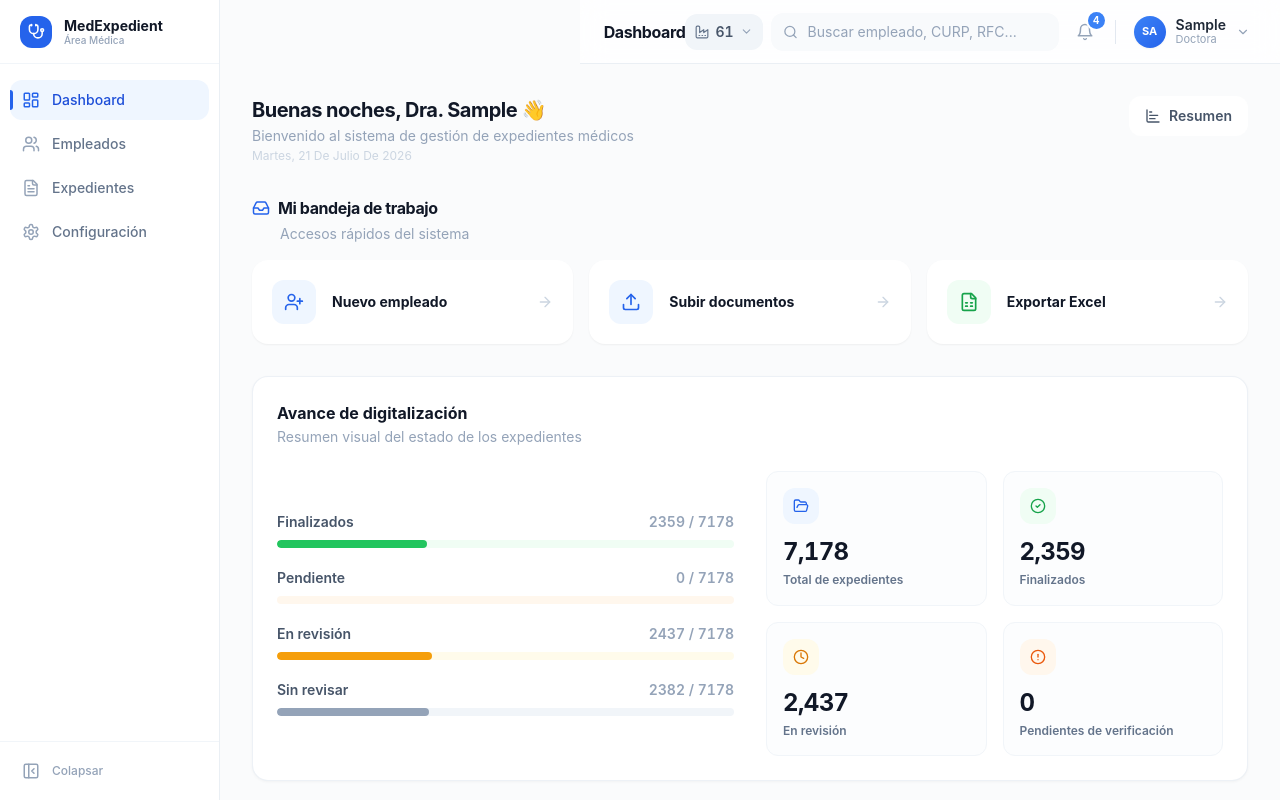
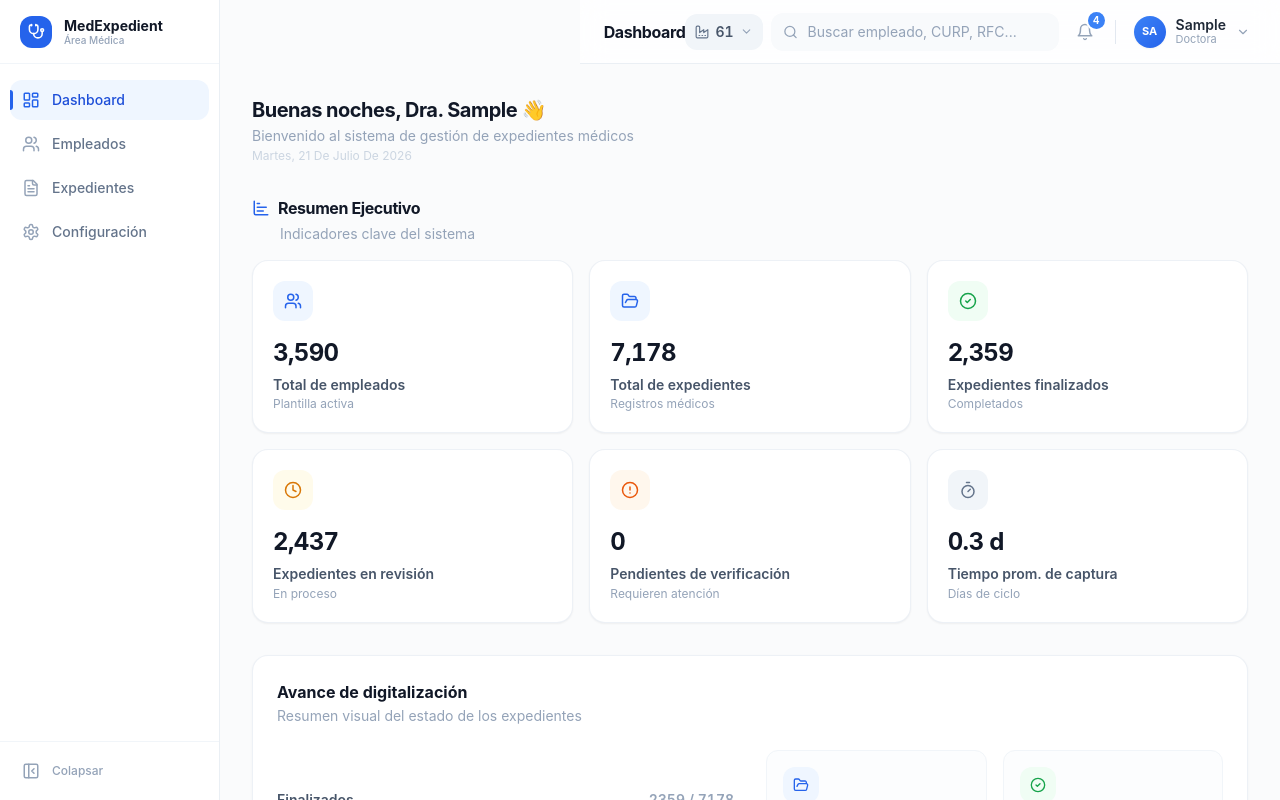
Before and after one commit to isabellaaaaaaaaaaaaa/Expedientes-Elextronicos, a React (Vite) app: page / in a window 1280 px wide. Both pictures are taken after typing "Sample", "Sample123" into the empty fields and a click on the button "Iniciar Sesión". Shown: the top 800 px of the page. Built offline with nearby package versions, Linux system fonts and the light colour scheme.

Commit message:
Remove quick access, show executive summary

```diff
--- a/src/views/Dashboard.tsx
+++ b/src/views/Dashboard.tsx
@@ -1,13 +1,10 @@
 import { useState, useMemo } from 'react';
-import { FolderOpen, CircleCheck as CheckCircle2, Clock, CircleAlert as AlertCircle, ArrowRight, User, FileText, UserPlus, FileSpreadsheet, Search, Activity, Inbox, ChartBar as BarChart3, Users, Timer, Upload, X } from 'lucide-react';
+import { FolderOpen, CircleCheck as CheckCircle2, Clock, CircleAlert as AlertCircle, ArrowRight, User, FileText, Search, Activity, ChartBar as BarChart3, Users, Timer, X } from 'lucide-react';
 import { employees, expedients, documents } from '../data/mockData';
 import type { NavigationPage, AuthUser, Planta, ExpedientListFilter, UserRole } from '../types';
 import { EmployeeTable, avatarColors, getInitials } from '../components/employee/EmployeeTable';
 import { EmptyState } from '../components/ui/empty-state';
 import { getAllBitacora } from '../lib/auditLog';
-import {
-  Sheet, SheetContent, SheetHeader, SheetTitle, SheetDescription,
-} from '../components/ui/sheet';
 import { toast } from 'sonner';
 
 interface DashboardProps {
@@ -20,8 +17,6 @@ interface DashboardProps {
 export default function Dashboard({ user, planta: _planta, onNavigate }: DashboardProps) {
   void _planta;
   const [search, setSearch] = useState('');
-  const [summaryOpen, setSummaryOpen] = useState(false);
-
   // planta is UI context only; all data shown until persistence-based filtering exists
   const plantaEmployees = useMemo(() => employees, [employees]);
   const allItems = useMemo(() => expedients, [expedients]);
@@ -86,13 +81,6 @@ export default function Dashboard({ user, planta: _planta, onNavigate }: Dashboa
       { label: 'Tiempo prom. de captura',       value: `${tiempoPromedio} d`,              icon: Timer,             accent: 'slate',  hint: 'Días de ciclo' },
     ];
   }, []);
-
-  // Mi bandeja de trabajo — accesos rápidos del sistema
-  const bandejaItems = [
-    { label: 'Nuevo empleado',  icon: UserPlus,        accent: 'blue',  onClick: () => onNavigate('new-employee') },
-    { label: 'Subir documentos', icon: Upload,          accent: 'blue',  onClick: () => onNavigate('documents') },
-    { label: 'Exportar Excel',   icon: FileSpreadsheet, accent: 'green', onClick: () => onNavigate('employees') },
-  ];
 
   const filtered = !search.trim() ? [] : plantaEmployees.filter(emp => {
     const q = search.toLowerCase();
@@ -227,7 +215,6 @@ export default function Dashboard({ user, planta: _planta, onNavigate }: Dashboa
   return (
     <div className="space-y-8">
       {/* Greeting + Resumen button */}
-      <div className="flex items-start justify-between gap-4">
       <div>
         <h2 className="text-xl font-bold text-gray-900">
           {greeting()}, {roleHonorific(user.role)} {user.username} <span className="inline-block">👋</span>
@@ -237,23 +224,15 @@ export default function Dashboard({ user, planta: _planta, onNavigate }: Dashboa
           {new Date().toLocaleDateString('es-MX', { weekday: 'long', day: 'numeric', month: 'long', year: 'numeric' })}
         </p>
       </div>
-        <button
-          onClick={() => setSummaryOpen(true)}
-          className="flex items-center gap-2 px-4 py-2.5 rounded-xl border border-slate-200 bg-white text-sm font-semibold text-slate-600 hover:border-blue-200 hover:text-blue-600 hover:shadow-sm transition-all flex-shrink-0"
-        >
-          <BarChart3 size={16} />
-          Resumen
-        </button>
+
+      {/* Resumen Ejecutivo — KPIs prominentes */}
+      <div>
+        <div className="flex items-center gap-2 mb-1">
+          <BarChart3 size={18} className="text-blue-600" />
+          <h3 className="text-base font-bold text-gray-900">Resumen Ejecutivo</h3>
         </div>
-
-      {/* Resumen drawer */}
-      <Sheet open={summaryOpen} onOpenChange={setSummaryOpen}>
-        <SheetContent side="right" className="w-full sm:max-w-md overflow-y-auto">
-          <SheetHeader className="mb-6">
-            <SheetTitle className="text-lg font-bold text-gray-900">Resumen</SheetTitle>
-            <SheetDescription className="text-sm text-slate-400">Indicadores clave</SheetDescription>
-          </SheetHeader>
-          <div className="grid grid-cols-2 gap-4">
+        <p className="text-sm text-slate-400 mb-4 ml-7">Indicadores clave del sistema</p>
+        <div className="grid grid-cols-2 lg:grid-cols-3 gap-4">
           {executiveSummary.map(({ label, value, icon: Icon, accent, hint }) => {
             const a = accentMap[accent];
             return (
@@ -268,34 +247,6 @@ export default function Dashboard({ user, planta: _planta, onNavigate }: Dashboa
                 <p className="text-sm font-semibold text-slate-600 mt-1.5 leading-snug">{label}</p>
                 <p className="text-xs text-slate-400 mt-0.5">{hint}</p>
               </div>
-              );
-            })}
-          </div>
-        </SheetContent>
-      </Sheet>
-
-      {/* Mi bandeja de trabajo — accesos rápidos */}
-      <div>
-        <div className="flex items-center gap-2 mb-1">
-          <Inbox size={18} className="text-blue-600" />
-          <h3 className="text-base font-bold text-gray-900">Mi bandeja de trabajo</h3>
-        </div>
-        <p className="text-sm text-slate-400 mb-4 ml-7">Accesos rápidos del sistema</p>
-        <div className="grid grid-cols-1 sm:grid-cols-3 gap-4">
-          {bandejaItems.map(({ label, icon: Icon, accent, onClick }) => {
-            const a = accentMap[accent];
-            return (
-              <button
-                key={label}
-                onClick={onClick}
-                className="bg-white rounded-2xl border border-slate-200/60 shadow-sm p-5 flex items-center gap-4 text-left hover:border-blue-200 hover:shadow-md transition-all group"
-              >
-                <div className={`w-11 h-11 ${a.iconBg} rounded-xl flex items-center justify-center flex-shrink-0`}>
-                  <Icon size={20} className={a.iconText} />
-                </div>
-                <p className="flex-1 text-sm font-bold text-gray-900">{label}</p>
-                <ArrowRight size={16} className="text-slate-300 group-hover:text-blue-500 group-hover:translate-x-0.5 transition-all" />
-              </button>
             );
           })}
         </div>
```
Lines whose indentation alone changed are shown as unchanged.
